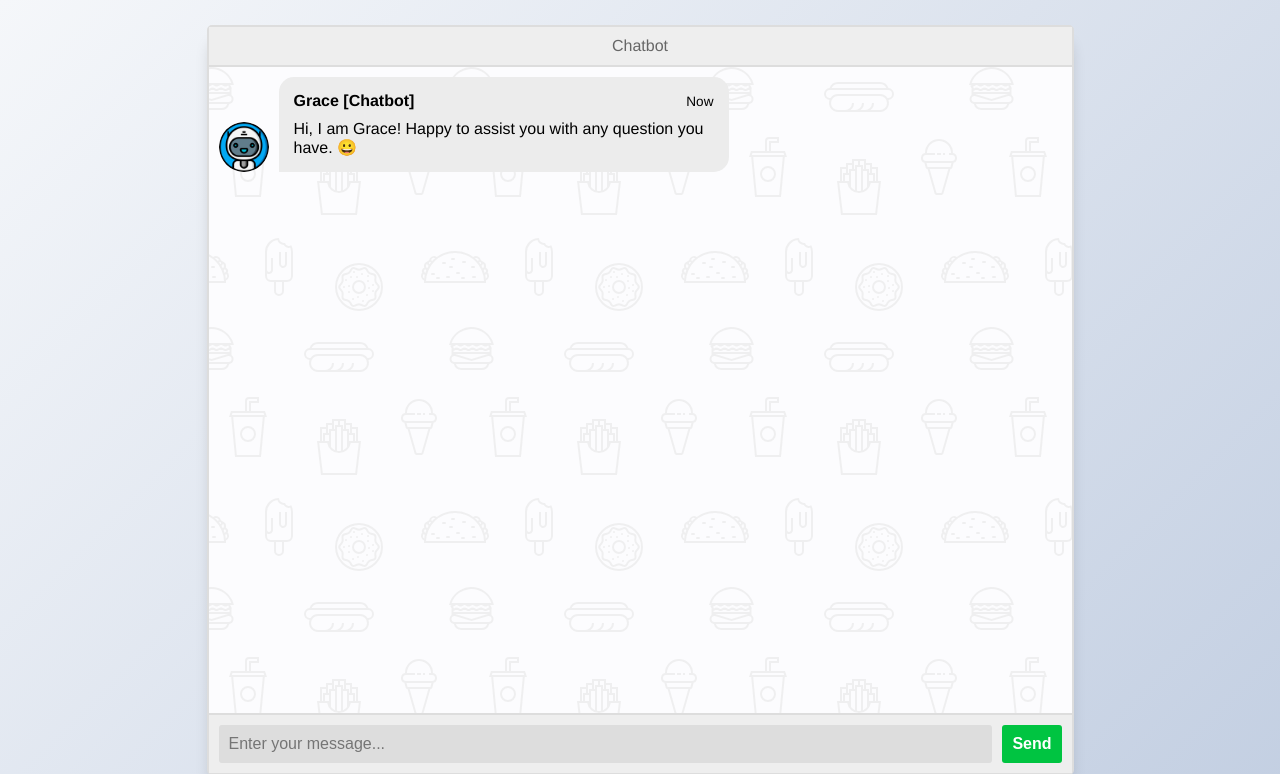
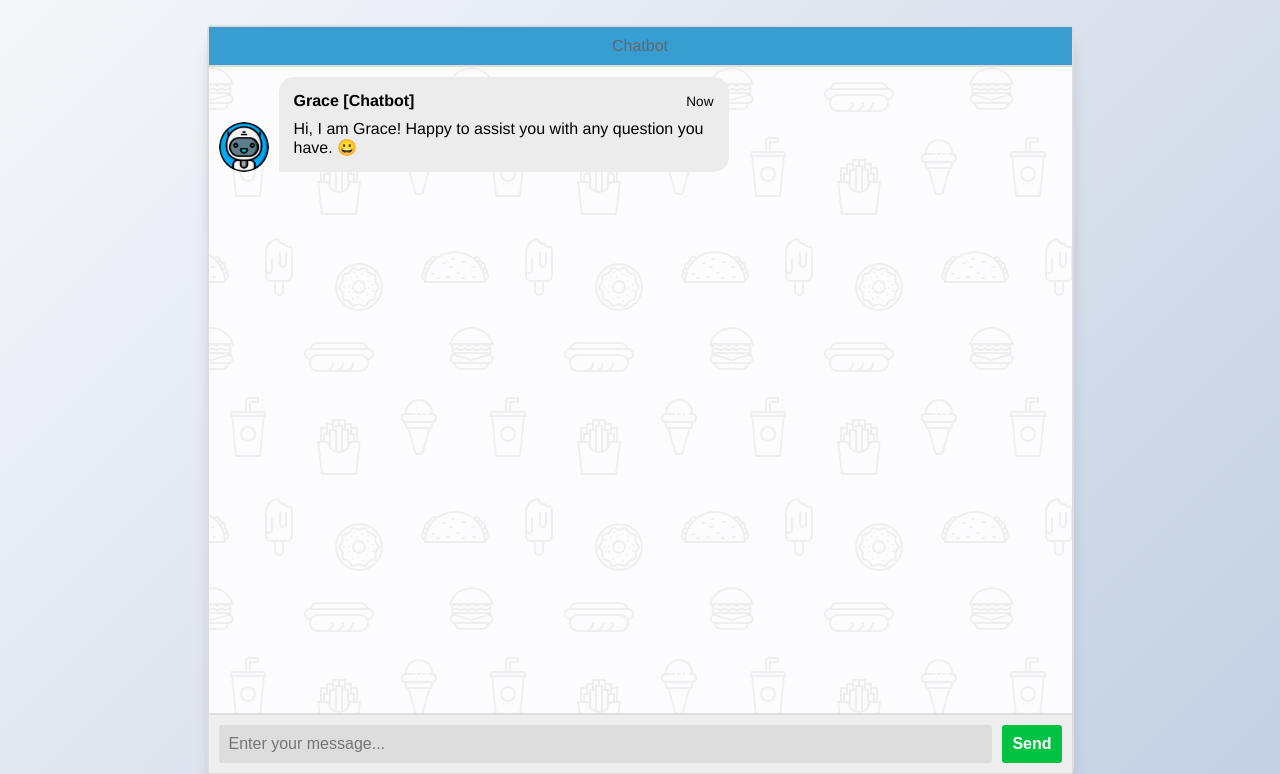
Before and after one commit to Martine1grace/NLP_MychatbotApp, a Flask app: page / in a window 1280 px wide. Shown: the top 774 px of the page. Run offline with Flask 2, Linux system fonts and the light colour scheme; some libraries are stand-ins or nearby versions.

Commit message:
Update style.css

```diff
--- a/static/styles/style.css
+++ b/static/styles/style.css
@@ -48,7 +48,7 @@
     padding: 10px;
     text-align: center;
     border-bottom: var(--border);
-    background: #eee;
+    background: #389ed1;
     color: #666;
   }
 
```
